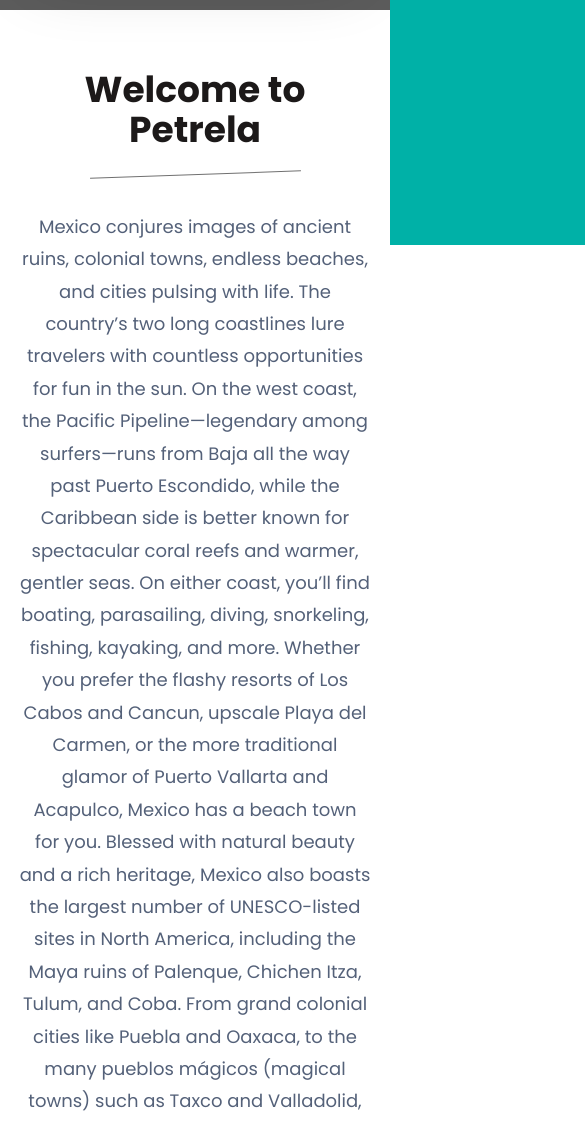
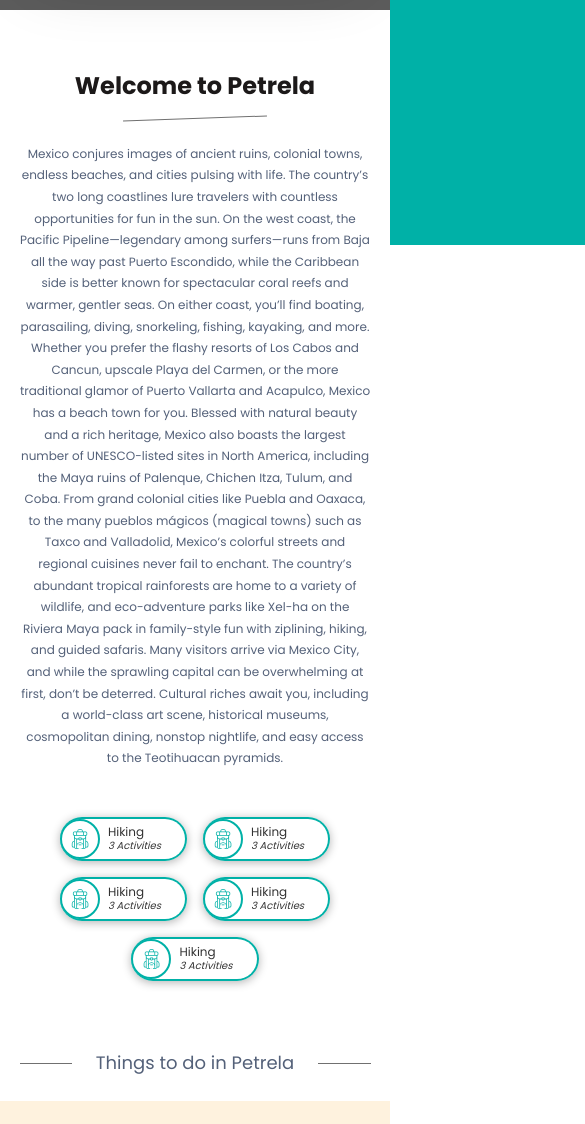
Before and after one commit to abdullahmehboob20s/Entrada-web, a Next.js app: page /destination in a window 390 px wide. Shown: the part 599-1723 px from the top of the page, 585 px wide, since content can reach past the window. Built offline with nearby package versions, Linux system fonts and the light colour scheme; grey boxes are pictures that could not be loaded.

Commit message:
destination page done for mobile and desktop

```diff
--- a/components/GuideCard.tsx
+++ b/components/GuideCard.tsx
@@ -9,13 +9,21 @@
 function GuideCard(props: Props) {
   return (
     <div className="flex items-center space-x-4">
-      <img src="images/guide-person.png" className="w-24" alt="" />
+      <img
+        src="images/guide-person.png"
+        className="w-[4rem] sm:w-20 xl:w-24"
+        alt=""
+      />
       <div>
-        <h1 className="text-underline text-xl font-medium -text-blue-300 mb-2">
+        <h1 className="text-underline text-sm sm:text-base xl:text-xl font-medium -text-blue-300 mb-2">
           {props.name}
         </h1>
-        <p className="-text-blue text-base mb-1">{props.willGuideAbout}</p>
-        <h5 className="-text-blue text-base font-bold">{props.location}</h5>
+        <p className="-text-blue text-xs xl:text-base mb-1">
+          {props.willGuideAbout}
+        </p>
+        <h5 className="-text-blue text-xs xl:text-base font-bold">
+          {props.location}
+        </h5>
       </div>
     </div>
   );
--- a/components/LineTitleBar.tsx
+++ b/components/LineTitleBar.tsx
@@ -8,7 +8,9 @@
   return (
     <div className="text-center flex items-center space-x-6">
       <div className="flex-1 h-[1px] -bg-gray"></div>
-      <p className="text-center text-2xl font-normal -text-blue">{title}</p>
+      <p className="text-center text-lg xl:text-2xl font-normal -text-blue">
+        {title}
+      </p>
       <div className="flex-1 h-[1px] -bg-gray"></div>
     </div>
   );
--- a/layouts/Destination/Guides.tsx
+++ b/layouts/Destination/Guides.tsx
@@ -5,11 +5,11 @@
 function Guides() {
   return (
     <div className="container">
-      <div className="mb-12">
+      <div className="mb-8 sm:mb-12">
         <LineTitleBar title="Guides in Petrela" />
       </div>
 
-      <div className="grid grid-cols-3 gap-10">
+      <div className="grid grid-cols-1 sm:grid-cols-2 lg:grid-cols-3 gap-8 lg:gap-10">
         <GuideCard
           name="Filan Fisteku"
           location="Zbulo"
--- a/layouts/Destination/ThingsToDo.tsx
+++ b/layouts/Destination/ThingsToDo.tsx
@@ -6,13 +6,13 @@
 function ThingsToDo() {
   return (
     <div>
-      <div className="container mb-12">
+      <div className="container mb-6 md:mb-12">
         <LineTitleBar title="Things to do in Petrela" />
       </div>
 
-      <div className="py-16 -bg-yellow-200">
+      <div className="py-12 lg:py-16 -bg-yellow-200">
         <div className="container">
-          <div className="grid grid-cols-3 gap-8 mb-20">
+          <div className="grid grid-cols-1 sm:grid-cols-2 lg:grid-cols-3 gap-4 xl:gap-8 mb-10 sm:mb-20">
             <TrendingCard img="images/trending-img-1.png" />
             <TrendingCard img="images/trending-img-2.png" />
             <TrendingCard img="images/trending-img-3.png" />
--- a/layouts/Destination/Welcome.tsx
+++ b/layouts/Destination/Welcome.tsx
@@ -5,12 +5,14 @@
   return (
     <div className="">
       <div className="container">
-        <div className="relative w-fit mx-auto flex flex-col items-center space-y-6">
-          <h1 className="text-4xl font-bold text-center">Welcome to Petrela</h1>
+        <div className="relative w-fit mx-auto flex flex-col items-center space-y-4 lg:space-y-6">
+          <h1 className="text-2xl lg:text-3xl xl:text-4xl font-bold text-center">
+            Welcome to Petrela
+          </h1>
           <div className="w-[60%] h-[1px] -bg-gray rotate-[-2deg]"></div>
         </div>
 
-        <p className="text-lg 2xl:text-xl mx-auto max-w-[50em] mt-9 mb-20 -text-blue leading-[1.8] text-center">
+        <p className="text-xs xl:text-base 2xl:text-lg mx-auto xl:max-w-[60em] mt-6 lg:mt-9 mb-10 lg:mb-20 -text-blue leading-[1.8] text-center">
           Mexico conjures images of ancient ruins, colonial towns, endless
           beaches, and cities pulsing with life. The country’s two long
           coastlines lure travelers with countless opportunities for fun in the
@@ -37,7 +39,7 @@
           Teotihuacan pyramids.
         </p>
 
-        <div className="flex items-center justify-between space-x-8">
+        <div className="flex flex-wrap items-center justify-center xl:justify-between xl:space-x-8">
           <ActivityCard />
           <ActivityCard />
           <ActivityCard />
```
